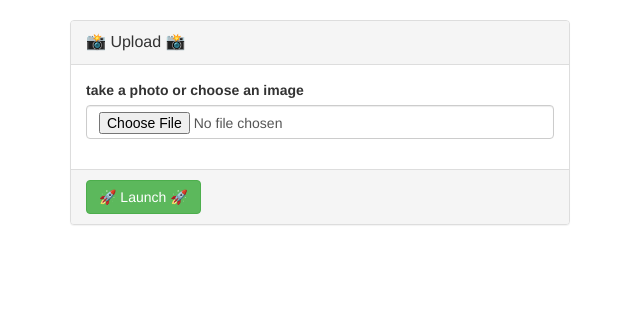
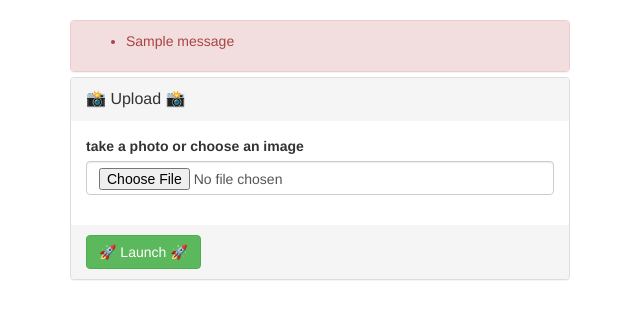
Before and after one commit to TensorBros/pymoji, a Flask app: page / in a window 1280 px wide. Shown: the part 52-371 px from the top of the page, without its empty margins (0-640 px from the left). Run offline with Flask 2, Linux system fonts and the light colour scheme; one stand-in notice (Sample message) is shown; parts of the project's set-up code (start-up, migrations or seed data) failed here and were passed over; some libraries are stand-ins or nearby versions.

Commit message:
add flash panel to form
provides temporary feedback to user via builtin Flask flash utility

```diff
--- a/pymoji/app.py
+++ b/pymoji/app.py
@@ -114,8 +114,10 @@ def index():
             else:
                 id_filename = process_cloud(image, image.filename, image.content_type)
 
+            flash('Successfully processed: {}'.format(id_filename))
             return redirect(url_for('emojivision', id_filename=id_filename))
 
+        flash('File type not allowed')
         return redirect(request.url)
 
     return render_template("form.html", id_filename=id_filename)
--- a/pymoji/templates/form.html
+++ b/pymoji/templates/form.html
@@ -2,8 +2,22 @@
 {% set active_page = "upload" %}
 
 {% block content %}
+<form method="POST" enctype="multipart/form-data" id="upload-form">
+  <div class="panel-group">
+    {% with messages = get_flashed_messages() %}
+      {% if messages %}
+      <div class="panel panel-danger">
+        <div class="panel-heading">
+          <ul>
+            {% for message in messages %}
+              <li>{{ message }}</li>
+            {% endfor %}
+          </ul>
+        </div>
+      </div>
+      {% endif %}
+    {% endwith %}
 
-<form method="POST" enctype="multipart/form-data" id="upload-form">
     <div class="panel panel-default">
       <div class="panel-heading">
         <div class="panel-title">
@@ -14,7 +28,7 @@
         <div class="form-group">
           <label for="image">take a photo or choose an image</label>
           <input type="file" name="image" id="image" class="form-control"
-          accept="image/*" required="true" />
+            accept="image/*"  />
         </div>
       </div>
       <div class="panel-footer">
@@ -23,6 +37,7 @@
         </button>
         <span>&nbsp;</span>
         <span class="glyphicon glyphicon-cd glyphicon-spin hidden" id="upload-spinner"></span>
+      </div>
     </div>
   </div>
 </form>
```
Lines whose indentation alone changed are shown as unchanged.
